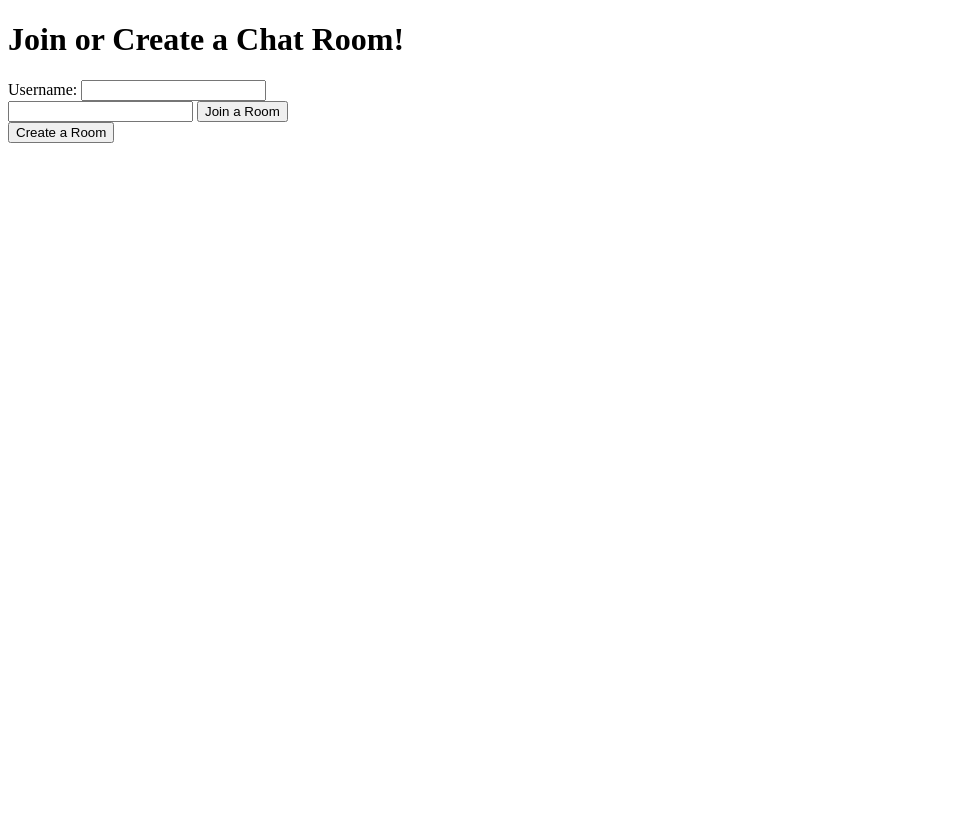
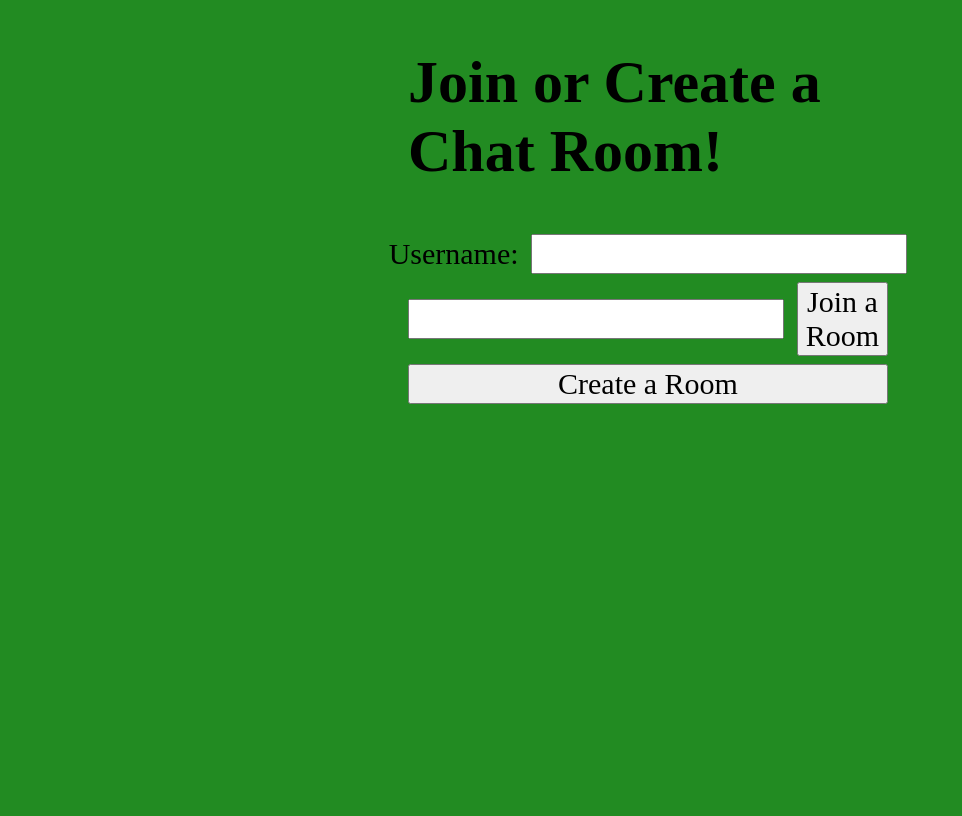
Before and after one commit to JoshuaBilsland/flask-chat-room, a Flask app: page / in a window 1280 px wide. Shown: the whole page, without its empty margins (0-962 px from the left). Before the commit the page ends 143 px from the top, so only its background shows below. Run offline with Flask 3, Linux system fonts and the light colour scheme.

Commit message:
feat: add home CSS

```diff
--- /dev/null
+++ b/static/css/style.css
@@ -0,0 +1,61 @@
+body {
+    width: 100vw;
+    height: 100vh;
+    font-family: 'Times New Roman', Times, serif;
+    background-color: forestgreen;
+}
+
+h1 {
+    font-size: 60px;
+}
+
+label {
+    font-family: inherit;
+    font-size: inherit;
+}
+
+input {
+    font-family: inherit;
+    font-size: inherit;
+}
+
+button {
+    font-family: inherit;
+    font-size: inherit;
+}
+
+#home-menu-container {
+    width: 50%;
+    display: flex;
+    flex-direction: column;
+    justify-content: center;
+    align-items: center;
+    gap: 1vh;
+    margin: auto;
+}
+
+.row {
+    width: 75%;
+    display: flex;
+    flex-direction: row;
+    justify-content: center;
+    align-items: center;
+    font-size: 30px;
+}
+
+.row form {
+    display: flex;
+    flex-direction: row;
+    justify-content: center;
+    align-items: center;
+    width: 100%;
+    gap: 1vw;
+}
+
+.row form input {
+    flex-grow: 1;
+}
+
+#create-room-button {
+    flex-grow: 1;
+}
--- a/templates/home.html
+++ b/templates/home.html
@@ -5,16 +5,30 @@
     <title>Chat Room Project - Home</title>
     <meta name="viewport" content="width=device-width,initial-scale=1" />
     <meta name="description" content="Homepage of my flask-based online chat room project." />
-  <link rel="icon" href="favicon.png">
+    <link rel="stylesheet" href="{{url_for('static', filename='css/style.css')}}" />
 </head>
 <body>
+    <div id="home-menu-container">
+        <div class="row">
             <h1>Join or Create a Chat Room!</h1>
+        </div>
+
+        <div class="row">
             <form>
                 <label for="username">Username:</label>
-    <input type="text" name="username"><br>
-    <input type="text" name="roomcode">
+                <input type="text" name="username">
+            </form>
+        </div>
+        <div class="row">
+            <form>
+                <input type="text" name="room-code">
                 <button>Join a Room</button>
             </form>
-  <button>Create a Room</button>
+        </div>
+
+        <div class="row">
+            <button id="create-room-button">Create a Room</button>
+        </div>
+    </div>
 </body>
 </html>
```
Lines whose indentation alone changed are shown as unchanged.
